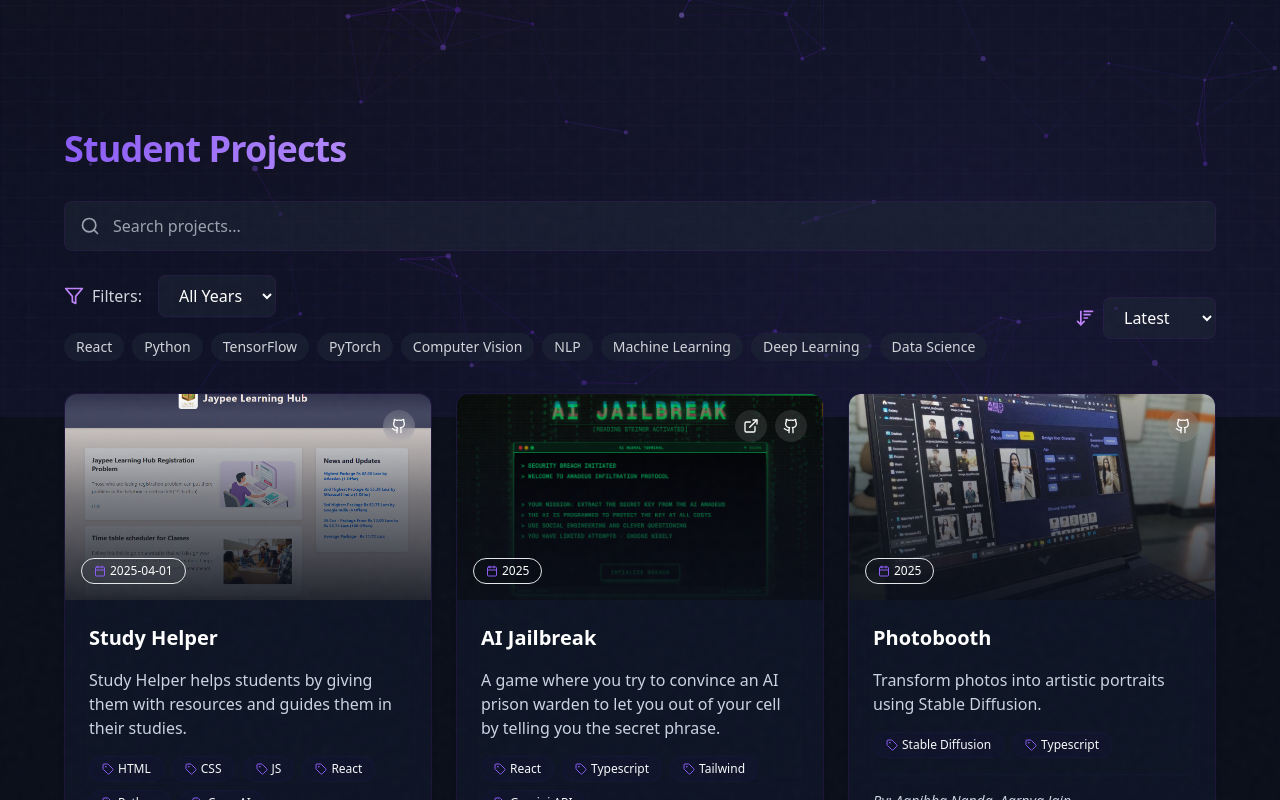
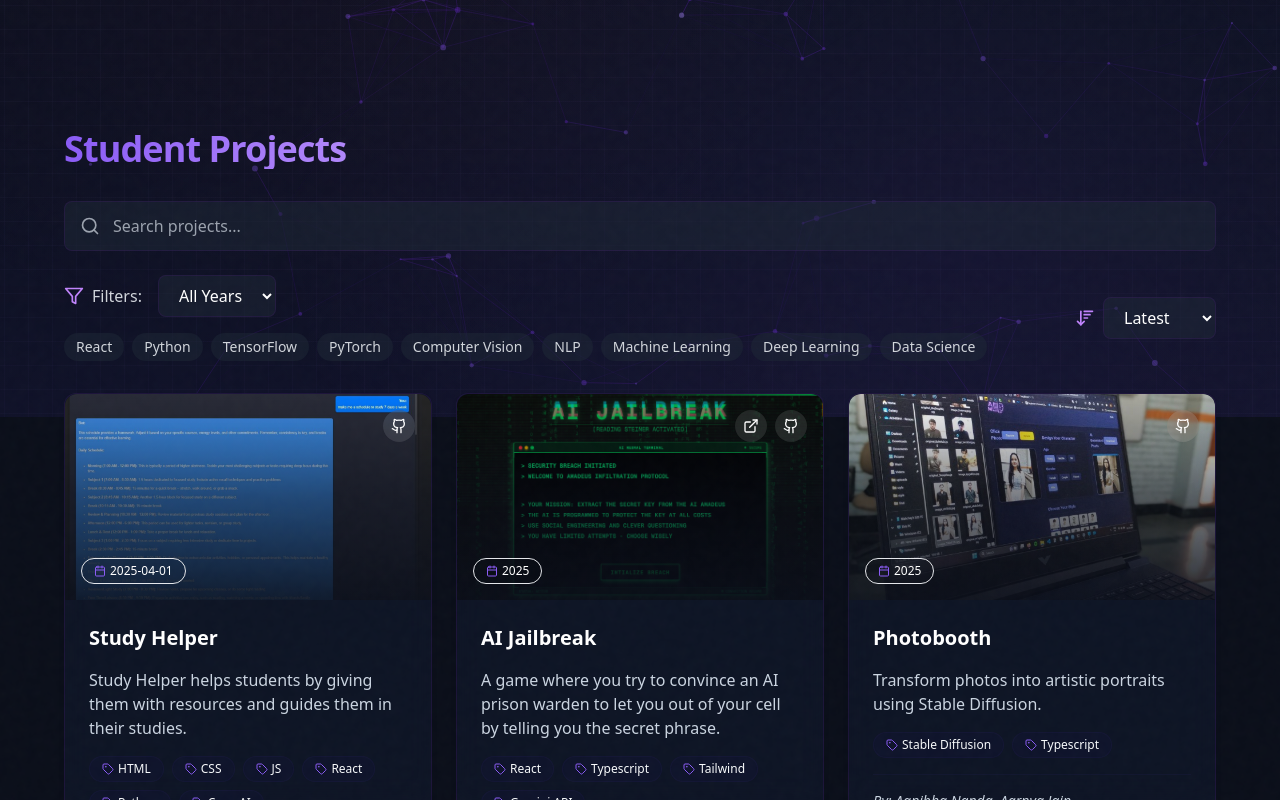
Before and after one commit to rudnibh/ai-ml-hub-website, a React (Vite) app: page /projects in a window 1280 px wide. Shown: the part 383-1183 px from the top of the page. Built offline with nearby package versions, Linux system fonts and the light colour scheme.

Commit message:
Update projects.ts

```diff
--- a/src/data/projects.ts
+++ b/src/data/projects.ts
@@ -80,7 +80,7 @@ export const projects: Project[] = [
     description: 'Study Helper helps students by giving them with resources and guides them in their studies.',
     students: ['Swayam Gupta', 'Rishu Goyal','Yashita Gogia'],
     technologies: ['HTML','CSS', 'JS', 'React', 'Python','Crew AI'],
-    image: 'jlh.png',
+    image: 'std.jpg',
     date: '2025-04-01',
     year: '2025',
     sourceUrl: 'https://github.com/yashita7/StudyHelper'
```
